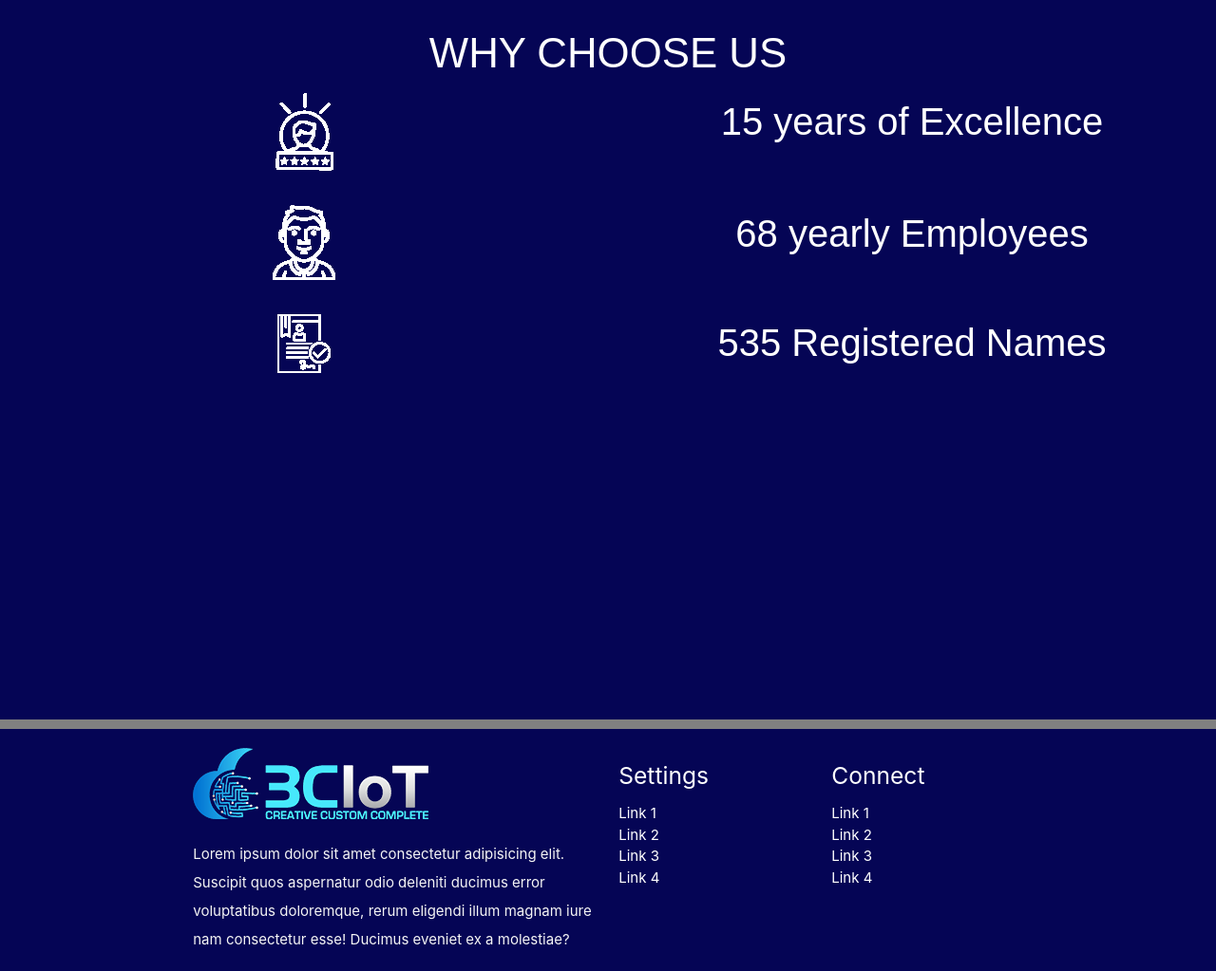
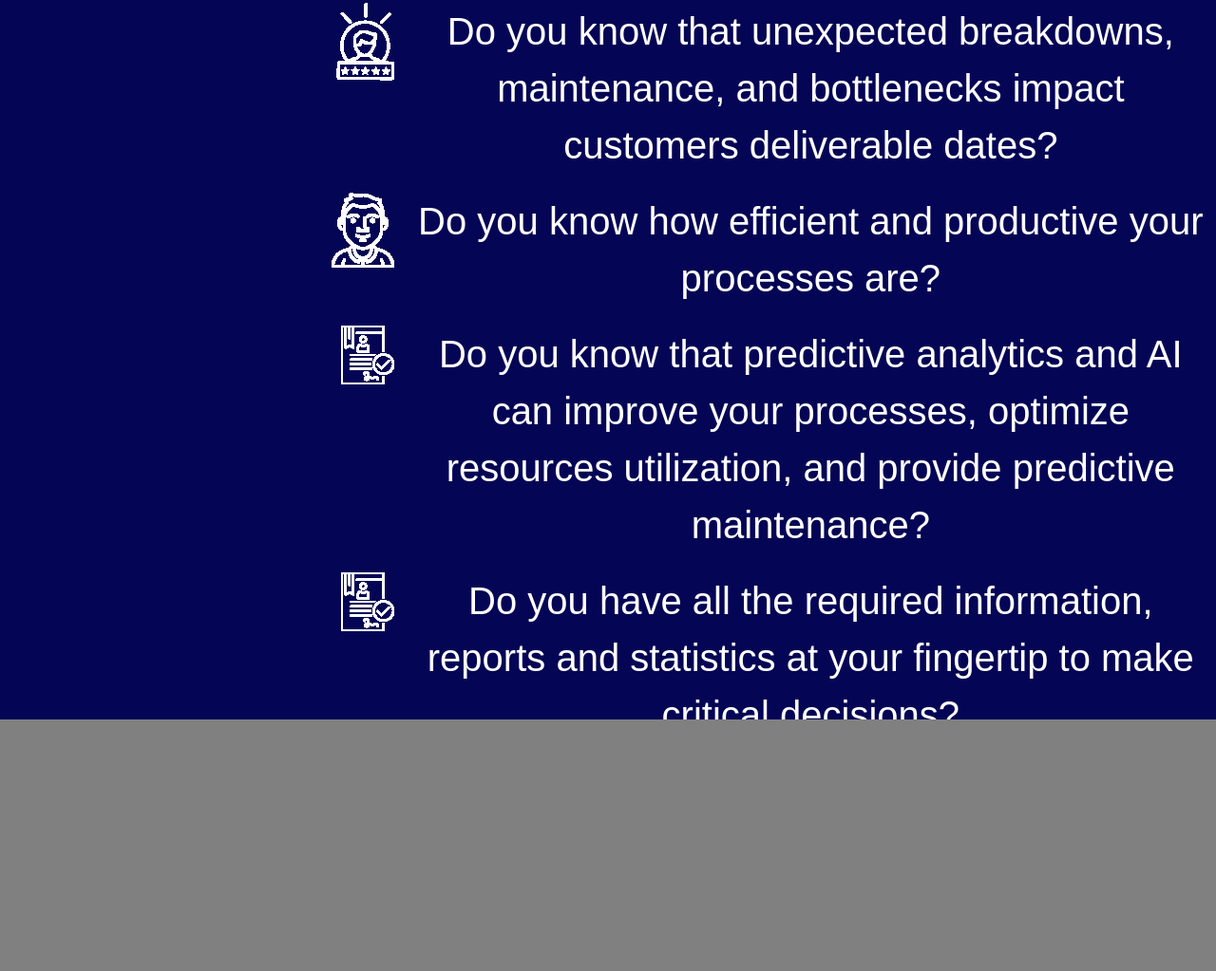
Before and after one commit to AtoBrightSide/static-website-update, a plain HTML site: page products.html in a window 1280 px wide. Shown: the part 598-1621 px from the top of the page at 95% size. After the commit the page ends 1356 px from the top, so only its background shows below. Drawn offline with nearby package versions, Linux system fonts and the light colour scheme; a web font is replaced by a local one.

Commit message:
fixing minor bugs

```diff
--- a/products.html
+++ b/products.html
@@ -21,7 +21,7 @@
                     alt=""></a>
 
             <ul class="right hide-on-med-and-down">
-                <li><a href="./index.html" style="border-bottom: 4px solid white;">Home</a></li>
+                <li><a href="./index.html">Home</a></li>
                 <li><a href="./aboutus.html">About Us</a></li>
                 <li><a href="./services.html">Services</a></li>
                 <li><a href="./industries.html">Industries</a></li>
@@ -61,28 +61,34 @@
                 <div class="col s12 m12 l12">
                     <span class="flow-text center-align"
                         style="font-family: 'Yaldevi', sans-serif; font-size: 40px; margin-top: 10%;">
-                        <h3 class="center-align">WHY CHOOSE US</h3>
                         <div class="row">
-                            <div class="col s6"><img src="./assets/images/vector-2.png" alt="" /></div>
-                            <div class="col s6"> 15 years of Excellence</div>
+                            <div class="col s4 right-align"><img src="./assets/images/vector-2.png" alt="" /></div>
+                            <div class="col s8">Do you know that unexpected breakdowns, maintenance, and bottlenecks
+                                impact customers deliverable dates?</div>
 
 
                         </div>
                         <div class="row">
-                            <div class="col s6"> <img src="./assets/images/vector-3.png" alt="" />
+                            <div class="col s4 right-align"> <img src="./assets/images/vector-3.png" alt="" />
                             </div>
-                            <div class="col s6">
-                                68 yearly Employees
+                            <div class="col s8">Do you know how efficient and productive your processes are?
                             </div>
                         </div>
 
                         <div class="row">
-                            <div class="col s6"> <img src="./assets/images/vector-1.png" alt="" />
+                            <div class="col s4 right-align"> <img src="./assets/images/vector-1.png" alt="" />
                             </div>
-                            <div class="col s6">
-                                535 Registered Names
+                            <div class="col s8">Do you know that predictive analytics and AI can improve your processes,
+                                optimize resources utilization, and provide predictive maintenance?
                             </div>
                         </div>
+                        <div class="row">
+                            <div class="col s4 right-align">
+                                <img src="./assets/images/vector-1.png" alt="" />
+                            </div>
+                            <div class="col s8">Do you have all the required information, reports and statistics at
+                                your fingertip to make critical decisions?
+                            </div>
                     </span>
                     <br>
                 </div>
```
